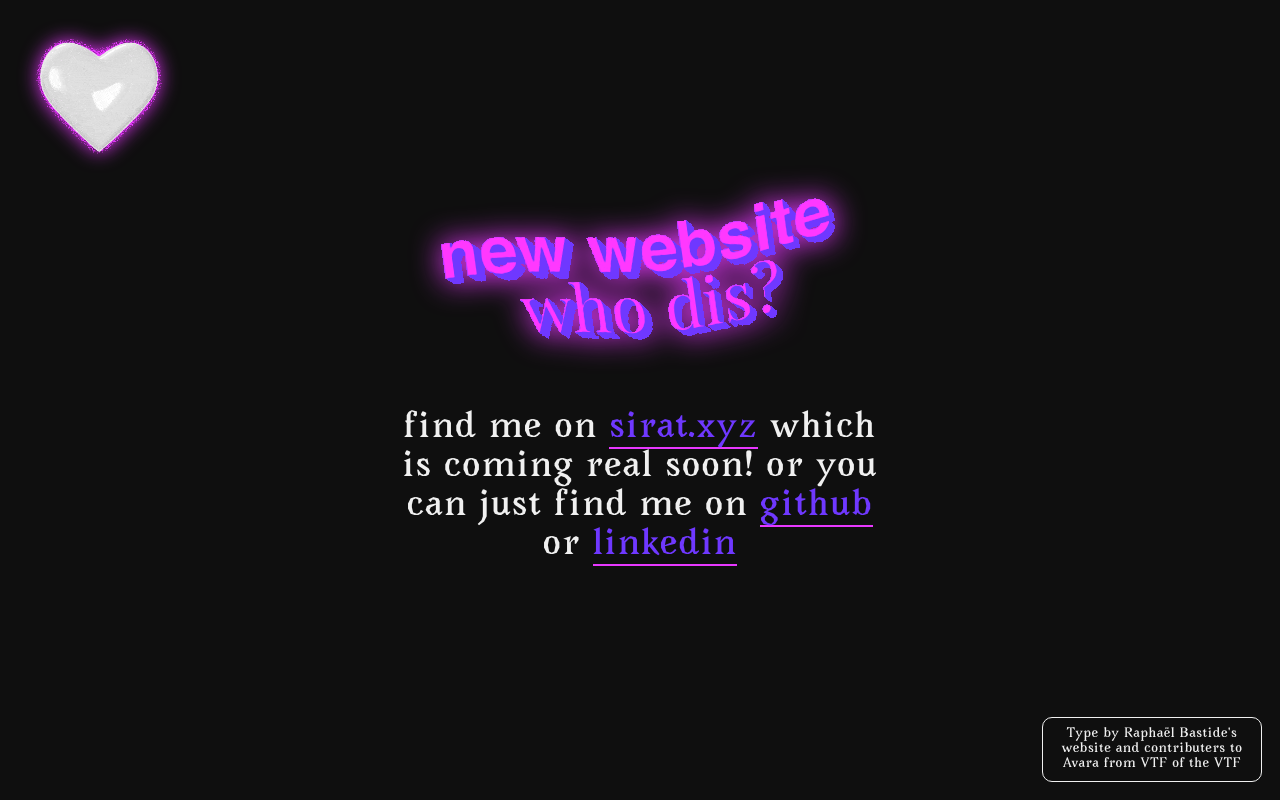
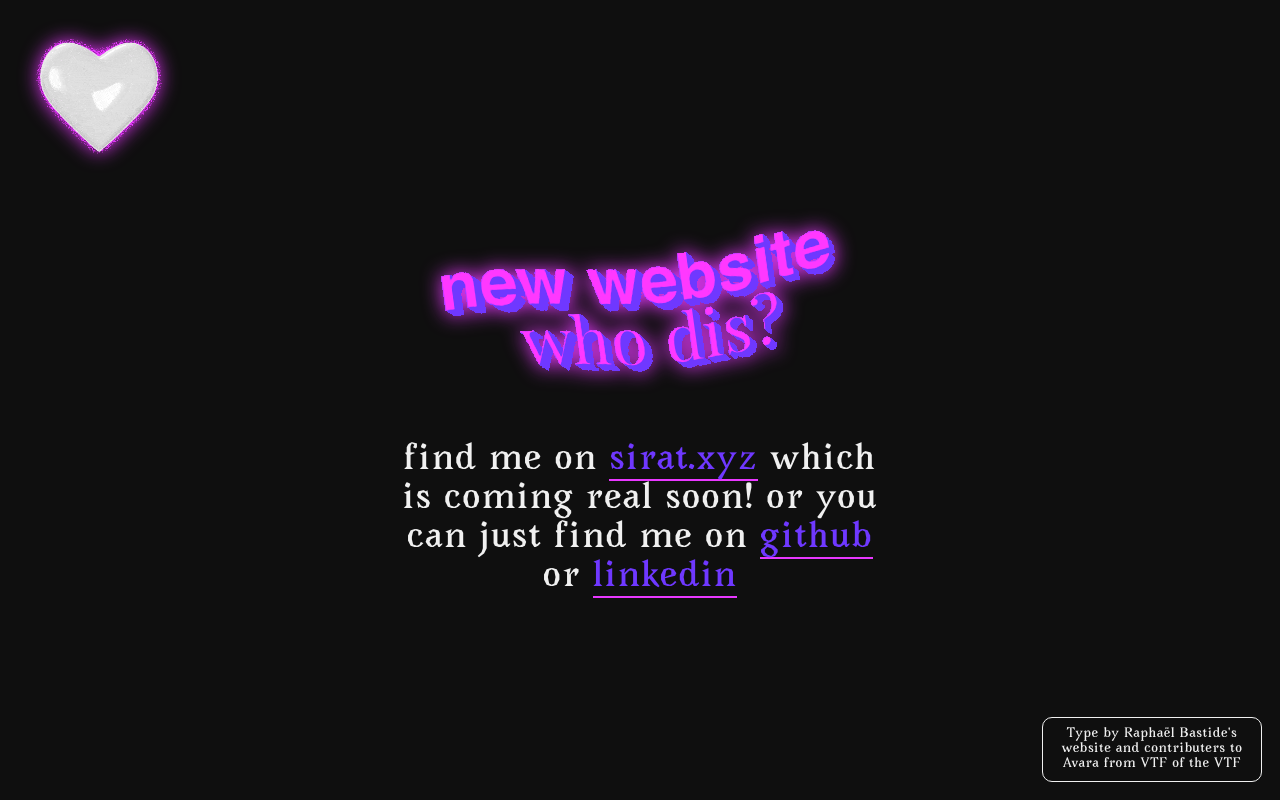
Before and after one commit to 0xs1r4t/0xs1r4t.github.io, a React (Create React App) app: page / in a window 1280 px wide. Built offline with nearby package versions, Linux system fonts and the light colour scheme.

Commit message:
💅 fixed some more styles

```diff
--- a/package.json
+++ b/package.json
@@ -2,7 +2,7 @@
     "name": "sirat-me",
     "version": "0.1.0",
     "private": true,
-  "homepage": "https://sBx99.github.io",
+    "homepage": "https://sirat.me",
     "dependencies": {
         "@fortawesome/fontawesome-svg-core": "^1.2.32",
         "@fortawesome/free-brands-svg-icons": "^5.15.1",
--- a/public/index.html
+++ b/public/index.html
@@ -5,7 +5,7 @@
     <link id="favicon" rel="icon" href="https://cdn.glitch.com/4e08fdce-4f09-4168-8b21-d44271860232%2Ffavicon.ico?v=1599739825161"
     type="image/x-icon" />
     <meta name="viewport" content="width=device-width, initial-scale=1" />
-    <meta name="theme-color" content="#0f0f0f">
+    <meta name="theme-color" content="#6F38FF">
     <meta
       name="description"
       content="this is sirat baweja's custom link tree! discover their identity online by clicking here."
@@ -27,8 +27,11 @@
       \    `-'  | |   | |  | \ `'   /|  _( )_  |  (_(=)_)
        \       /  |   | |  |  \    / \ (_ o _) /   (_I_)
         `-...-'   '---' ''-'   `'-'   '.(_,_).'    '---'
+      find me @ sirat.me / sirat.xyz / github.com/sBx99
     -->
-    <noscript>you need to enable javascript to run this app :((</noscript>
+    <noscript>
+        hey there, you need javascript to run this website! pls enable javascript 👉👈 for me 🥺 it's not 1999 anymore so, yknow, enable javascript already 👀
+    </noscript>
     <div id="root"></div>
   </body>
 </html>
--- a/src/App.js
+++ b/src/App.js
@@ -22,6 +22,17 @@ const FixToggle = styled.div`
     z-index: 10;
 `;
 
+// const styling
+const Styles = styled.main`
+    @media (max-width: 768px) {
+        font-size: 0.75em;
+    }
+
+    @media (max-width: 500px) {
+        font-size: 0.5em;
+    }
+`;
+
 // App
 const App = () => {
     const [theme, setTheme] = useState("dark");
@@ -38,8 +49,10 @@ const App = () => {
                     {theme === "dark" ? <LightHeartToggle /> : <DarkHeartToggle />}
                 </Button>
             </FixToggle>
-            <WebGif />
-            <Content />
+            <Styles>
+                <WebGif />
+                <Content />
+            </Styles>
             <Credits />
         </ThemeProvider>
     );
--- a/src/components/Content.js
+++ b/src/components/Content.js
@@ -4,26 +4,22 @@ import styled from "styled-components";
 // import useSound from "use-sound";
 // import boopSfx from "../../sounds/boop.mp3";
 
-const Wrapper = styled.div`
-    padding: 1em 1em 2em 1em;
+const StyledWrapper = styled.div`
     word-break: break-word;
     color: ${({ theme }) => theme.color});
     font-size: 2em;
     letter-spacing: 0.05em;
     max-width: 500px;
-
-    @media (max-width: 768px) {
-        font-size: 1.5em;
-    }
+    padding: 1em 1em 0 1em;
 `;
 
 const Content = () => {
     return (
-        <Wrapper>
+        <StyledWrapper>
             find me on <Link link="https://sirat.xyz/" name="sirat.xyz" /> which is coming real
             soon! or you can just find me on <Link link="https://github.com/sBx99/" name="github" />{" "}
             or <Link link="https://linkedin.com/in/siratbaweja/" name="linkedin" />
-        </Wrapper>
+        </StyledWrapper>
     );
 };
 
--- a/src/components/Credits.js
+++ b/src/components/Credits.js
@@ -18,6 +18,7 @@ const StyledCredits = styled.div`
     max-width: 200px;
     word-break: break-word;
     letter-spacing: 0.05em;
+    transition: all 0.25s linear;
 
     :hover,
     :active {
--- a/src/components/Images.js
+++ b/src/components/Images.js
@@ -6,11 +6,11 @@ import styled from "styled-components";
 
 // image styling
 const StyledImg = styled.img`
-    filter: drop-shadow(0 0 15px ${({ theme }) => theme.link.shadow});
+    filter: drop-shadow(0 0 10px ${({ theme }) => theme.link.shadow});
 `;
 
 export const WebGif = () => {
-    return <StyledImg src={whoDis} alt="new website who dis" />;
+    return <StyledImg src={whoDis} alt="new website who dis" width="500px" />;
 };
 
 // image styling
```
Also changed, not shown: 2 other files (tests, documents, lock files or other folders). Lines whose indentation alone changed are shown as unchanged.
